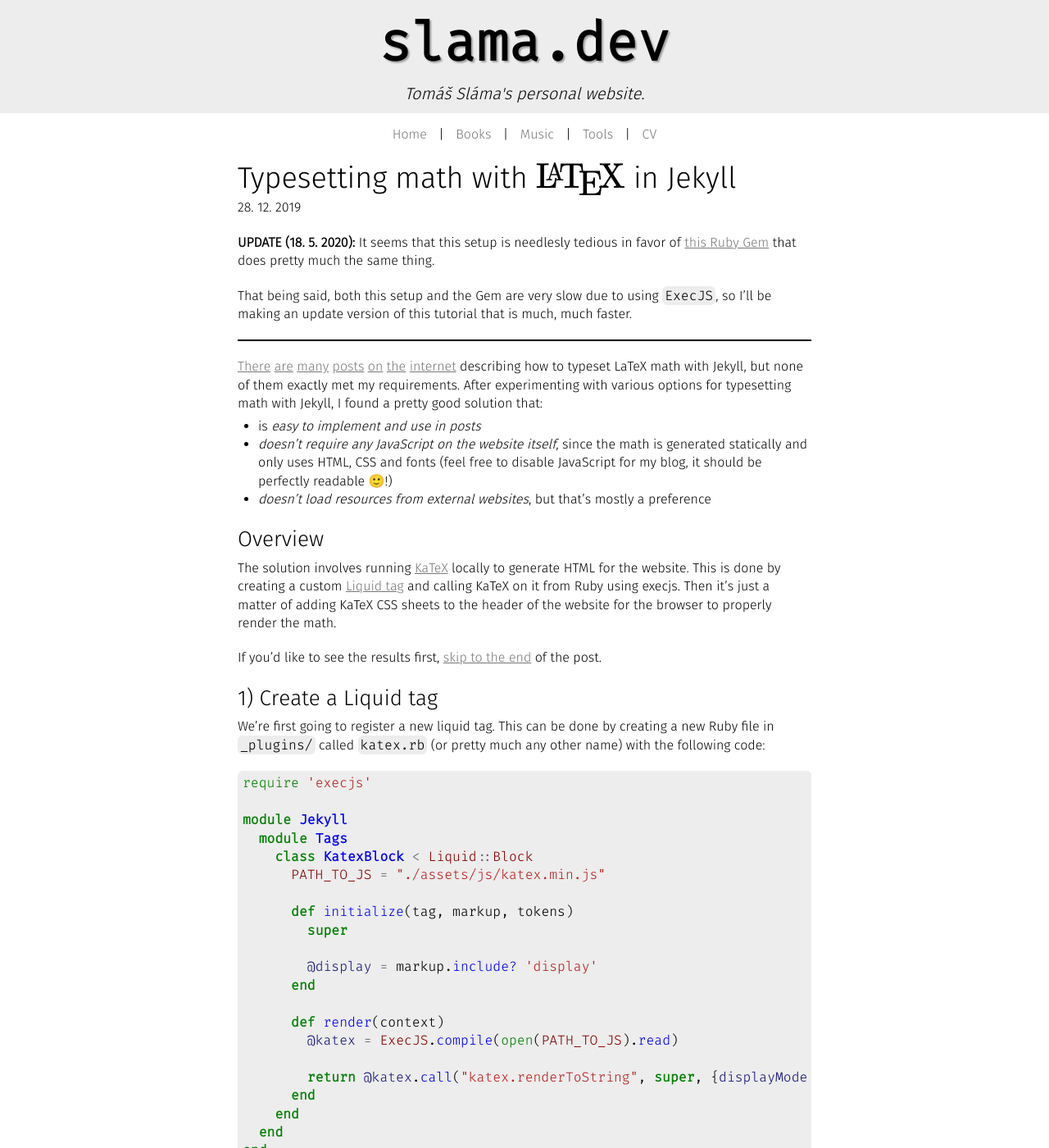
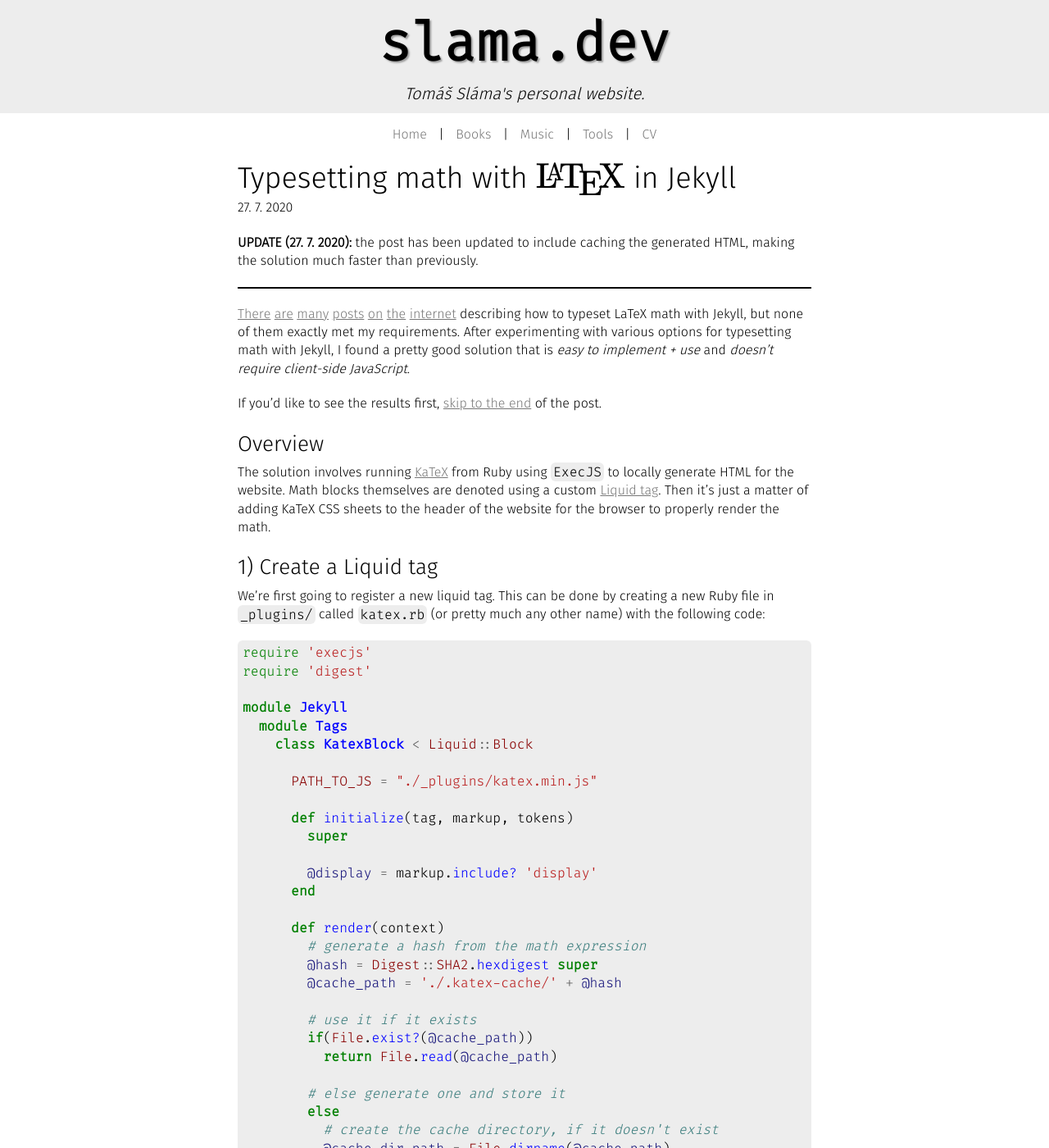
Before and after one commit to xiaoxiae/slama.dev, a Jekyll site: the page built from _posts/2020-07-27-typesetting-math-with-latex-in-jekyll.md, in a window 1280 px wide and 1400 px high. Shown: the whole window at 82% size. Built offline with Jekyll 4.4.1, drawn with Linux system fonts in a browser that asks for light colours; some of the changed text lies outside the part shown.

Commit message:
update katex post

````diff
--- a/_posts/2019-12-28-typesetting-math-with-latex-in-jekyll.md
+++ b/_posts/2020-07-27-typesetting-math-with-latex-in-jekyll.md
@@ -6,33 +6,29 @@ html_title: Typesetting math with LaTeX in Jekyll
 excerpt: There are many posts on the internet describing how to typeset LaTeX math with Jekyll, but none of them exactly met my requirements. After experimenting with various options for typesetting math with Jekyll, I found a pretty good solution. This post is a tutorial on how it works and how to set it up.
 ---
 
-**UPDATE (18. 5. 2020):** It seems that this setup is needlesly tedious in favor of [this Ruby Gem](https://github.com/linjer/jekyll-katex) that does pretty much the same thing.
-
-That being said, both this setup and the Gem are very slow due to using `ExecJS`, so I'll be making an update version of this tutorial that is much, much faster.
+**UPDATE (27. 7. 2020):** the post has been updated to include caching the generated HTML, making the solution much faster than previously.
 
 ---
 
+[There](https://stackoverflow.com/questions/10987992/using-mathjax-with-jekyll) [are](http://haixing-hu.github.io/programming/2013/09/20/how-to-use-mathjax-in-jekyll-generated-github-pages/) [many](https://stackoverflow.com/questions/25146431/how-to-use-mathjax-in-jekyll) [posts](http://dasonk.com/blog/2012/10/09/Using-Jekyll-and-Mathjax) [on](https://lyk6756.github.io/2016/11/25/write_latex_equations.html) [the](http://sgeos.github.io/github/jekyll/2016/08/21/adding_mathjax_to_a_jekyll_github_pages_blog.html) [internet](https://quuxplusone.github.io/blog/2018/08/05/mathjax-in-jekyll/) describing how to typeset LaTeX math with Jekyll, but none of them exactly met my requirements. After experimenting with various options for typesetting math with Jekyll, I found a pretty good solution that is *easy to implement + use* and *doesn't require client-side JavaScript*.
 
-[There](https://stackoverflow.com/questions/10987992/using-mathjax-with-jekyll) [are](http://haixing-hu.github.io/programming/2013/09/20/how-to-use-mathjax-in-jekyll-generated-github-pages/) [many](https://stackoverflow.com/questions/25146431/how-to-use-mathjax-in-jekyll) [posts](http://dasonk.com/blog/2012/10/09/Using-Jekyll-and-Mathjax) [on](https://lyk6756.github.io/2016/11/25/write_latex_equations.html) [the](http://sgeos.github.io/github/jekyll/2016/08/21/adding_mathjax_to_a_jekyll_github_pages_blog.html) [internet](https://quuxplusone.github.io/blog/2018/08/05/mathjax-in-jekyll/) describing how to typeset LaTeX math with Jekyll, but none of them exactly met my requirements. After experimenting with various options for typesetting math with Jekyll, I found a pretty good solution that:
-- is *easy to implement and use in posts*
-- *doesn't require any JavaScript on the website itself*, since the math is generated statically and only uses HTML, CSS and fonts (feel free to disable JavaScript for my blog, it should be perfectly readable 🙂!)
-- *doesn't load resources from external websites*, but that's mostly a preference
+If you'd like to see the results first, [skip to the end](#results) of the post.
 
 ### Overview
-The solution involves running [KaTeX](https://katex.org/) locally to generate HTML for the website. This is done by creating a custom [Liquid tag](https://jekyllrb.com/docs/plugins/tags/) and calling KaTeX on it from Ruby using execjs. Then it's just a matter of adding KaTeX CSS sheets to the header of the website for the browser to properly render the math.
-
-If you'd like to see the results first, [skip to the end](#results) of the post.
+The solution involves running [KaTeX](https://katex.org/) from Ruby using `ExecJS` to locally generate HTML for the website. Math blocks themselves are denoted using a custom [Liquid tag](https://jekyllrb.com/docs/plugins/tags/). Then it's just a matter of adding KaTeX CSS sheets to the header of the website for the browser to properly render the math.
 
 ### 1) Create a Liquid tag
 We're first going to register a new liquid tag. This can be done by creating a new Ruby file in `_plugins/` called `katex.rb` (or pretty much any other name) with the following code:
 
 ```ruby
 require 'execjs'
+require 'digest'
 
 module Jekyll
   module Tags
     class KatexBlock < Liquid::Block
-      PATH_TO_JS = "./assets/js/katex.min.js"
+
+      PATH_TO_JS = "./_plugins/katex.min.js"
 
       def initialize(tag, markup, tokens)
         super
@@ -41,9 +37,29 @@ module Jekyll
       end
 
       def render(context)
-        @katex = ExecJS.compile(open(PATH_TO_JS).read)
+        # generate a hash from the math expression
+        @hash = Digest::SHA2.hexdigest super
+        @cache_path = './.katex-cache/' + @hash
 
-        return @katex.call("katex.renderToString", super, {displayMode: @display})
+        # use it if it exists
+        if(File.exist?(@cache_path))
+          return File.read(@cache_path)
+
+        # else generate one and store it
+        else
+          # create the cache directory, if it doesn't exist
+          @cache_dir_path = File.dirname(@cache_path)
+          Dir.mkdir(@cache_dir_path) unless Dir.exist?(@cache_dir_path)
+
+          # render using ExecJS
+          @katex = ExecJS.compile(open(PATH_TO_JS).read)
+          @result =  @katex.call("katex.renderToString", super, {displayMode: @display})
+
+          # save to cache
+          File.open(@cache_path, 'w') { |file| file.write(@result) }
+
+          return @result
+        end
       end
     end
   end
@@ -52,14 +68,16 @@ end
 Liquid::Template.register_tag('latex', Jekyll::Tags::KatexBlock)
 ```
 
-This will cause any math inside the tag to be converted to HTML by calling KaTeX from Ruby.
+This will cause any math inside the tag to be converted to HTML by calling KaTeX from Ruby. It also caches this result to be used in the future, since calling JS from Ruby is very, very slow.
+
+_Note: if you're worried about two different expressions producing the same hash, don't be -- to my knowledge, noone has ever found a SHA-256 collision, so you would be pretty safe._
 
 ### 2) Install the execjs Gem
 Since we're using the execjs gem, we need to install it.
 
 If you have your Jekyll website set up as a Ruby gem, you need to add a new dependency. This can be done quite easily by adding `gem 'execjs'` to your `Gemfile` and then running `bundle update` in the folder of your Jekyll website.
 
-If not, install the gem globally by running `gem install execjs`.
+You can also install the gem globally by running `gem install execjs`.
 
 ### 3) Add KaTeX CSS to your header
 Now that the HTML is being generated, we need to style it with KaTeX CSS. To do this, add the following line to your HTML header:
@@ -71,12 +89,10 @@ Now that the HTML is being generated, we need to style it with KaTeX CSS. To do
 {% endraw %}
 
 ### 4) Download the latest KaTeX release
-The last step is to actually download the KaTeX CSS, JS and fonts that we're using from their [GitHub releases page](https://github.com/KaTeX/KaTeX/releases). What you then should do is to put `katex.min.js` file to where your `PATH_TO_JS` variable is pointing and `katex.min.css` + the `fonts/` folder to where the HTML link from the previous step is pointing.
+The last step is to download the KaTeX CSS, JS and fonts that we're using from their [GitHub releases page](https://github.com/KaTeX/KaTeX/releases). What you then should do is to put `katex.min.js` file to wherever your `PATH_TO_JS` variable is pointing (`_plugins/`) and `katex.min.css` + the `fonts/` folder to where the HTML link from the previous step is pointing (`assets/css/`).
 
 ### 5) Profit?
 That's it! You should now be able to use {% latex %} \LaTeX {% endlatex %} math in your blog posts.
-
-If something in this tutorial wasn't clear to you, checkout out this [minimum working example](/assets/other/katex.zip) or send me an email -- I'll happily update the post!
 
 ---
 
````
